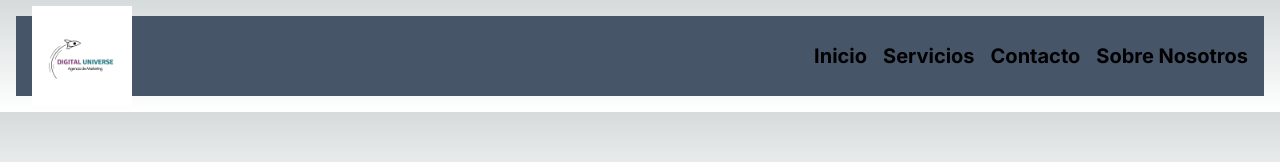
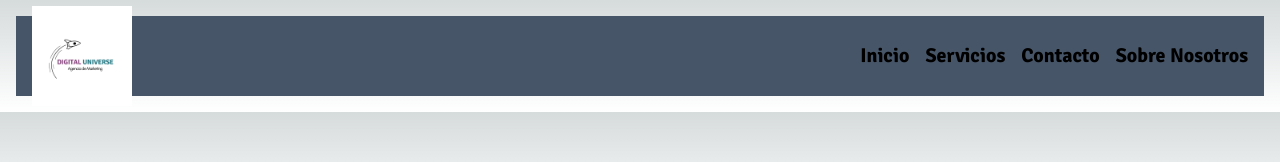
Before and after one commit to FerOuvina/Digital-Universe, a Next.js app: page / in a window 1280 px wide. Shown: the top 162 px of the page. Built offline with nearby package versions, Linux system fonts and the light colour scheme.

Commit message:
Changing base font

```diff
--- a/src/app/layout.jsx
+++ b/src/app/layout.jsx
@@ -1,7 +1,7 @@
 import './globals.css';
-import { Inter } from 'next/font/google';
+import { Signika } from 'next/font/google';
 
-const inter = Inter({ subsets: ['latin'] });
+const signika = Signika({ subsets: ['latin'] });
 
 export const metadata = {
   title: 'Digital Universe - Agencia de Marketing Digital',
@@ -11,7 +11,7 @@ export const metadata = {
 export default function RootLayout({ children }) {
   return (
     <html lang='es'>
-      <body className={inter.className}>{children}</body>
+      <body className={signika.className}>{children}</body>
     </html>
   );
 }
```
